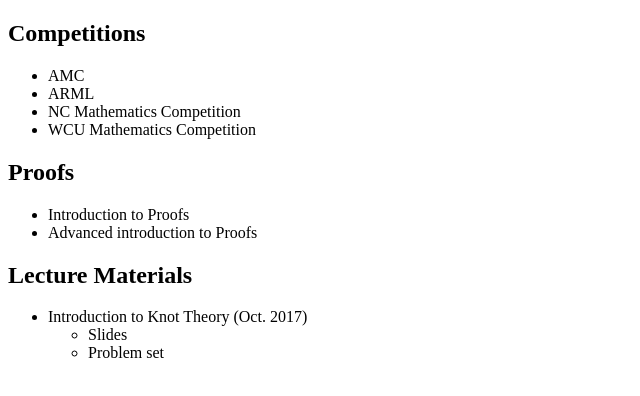
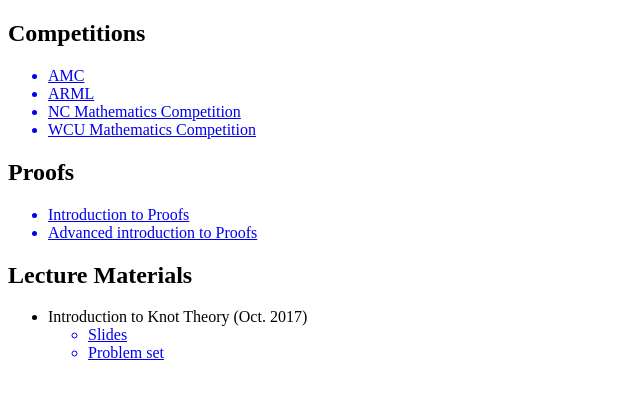
Before and after one commit to acrmath/acrmath.github.io, a plain HTML site: page index.html in a window 1280 px wide. Shown: the part 60-456 px from the top of the page, without its empty margins (0-640 px from the left). Drawn offline with Linux system fonts and the light colour scheme.

Commit message:
Added links for resources.

```diff
--- a/index.html
+++ b/index.html
@@ -8,22 +8,23 @@
 	<h1><strong>Math Resource</strong></h1>
 	<h2>Competitions</h2>
 	<ul>
-		<li>AMC</li>
-		<li>ARML</li>
-		<li>NC Mathematics Competition</li>
-		<li>WCU Mathematics Competition</li>
+		<a href="https://www.maa.org/math-competitions/amc-1012"><li>AMC</li></a>
+		<a href="http://www.arml.com/"><li>ARML</li></a>
+		<a href="https://sites.google.com/site/statemathcontest/home"><li>NC Mathematics Competition</li></a>
+		<a href="https://www.wcu.edu/learn/departments-schools-colleges/cas/science-and-math/mathcsdept/high-school-mathematics-contest.aspx">
+		<li>WCU Mathematics Competition</li></a>
 	</ul>
 	<h2>Proofs</h2>
 	<ul>
-		<li>Introduction to Proofs</li>
-		<li>Advanced introduction to Proofs</li>
+		<a href="http://zimmer.csufresno.edu/~larryc/proofs/proofs.introduction.html"><li>Introduction to Proofs</li></a>
+		<a href="https://math.berkeley.edu/~hutching/teach/proofs.pdf"><li>Advanced introduction to Proofs</li></a>
 	</ul>
 	<h2>Lecture Materials</h2>
 	<ul>
 		<li>Introduction to Knot Theory (Oct. 2017)</li>
 		<ul>
-			<li>Slides</li>
-			<li>Problem set</li>
+			<a href="https://acrmath.github.io/Knot-Theory.pdf"><li>Slides</li></a>
+			<a href="https://acrmath.github.io/KnotSlides.pdf"><li>Problem set</li></a>
 		</ul>
 	</ul>
 </body>
```
Also changed, not shown: 2 other files.
